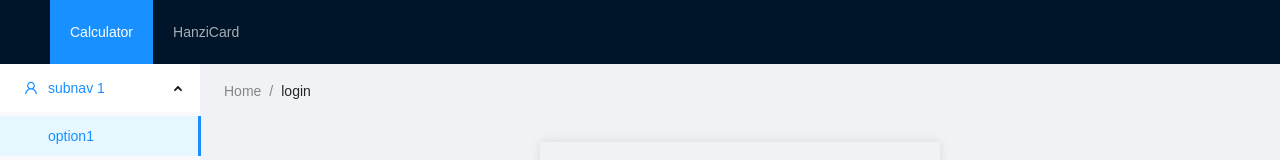
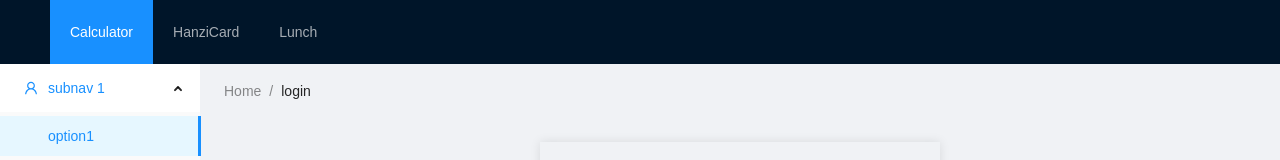
Before and after one commit to hoanghieptranj5/my-app, a React (Create React App) app: page /login in a window 1280 px wide. Shown: the top 160 px of the page. Built offline with nearby package versions, Linux system fonts and the light colour scheme.

Commit message:
fix small bug

```diff
--- a/src/App.js
+++ b/src/App.js
@@ -16,7 +16,7 @@ import LunchSplitter from './Component/LunchSplitter/LunchSplitter';
 
 const { Header, Content, Sider } = Layout;
 
-const navigationMenuItems: MenuProps['items'] = ['Calculator', 'HanziCard'].map(key => ({
+const navigationMenuItems: MenuProps['items'] = ['Calculator', 'HanziCard', 'Lunch'].map(key => ({
   key,
   label: <Link className="nav-link" to={`${key}`}>{key}</Link>,
 }));
```
